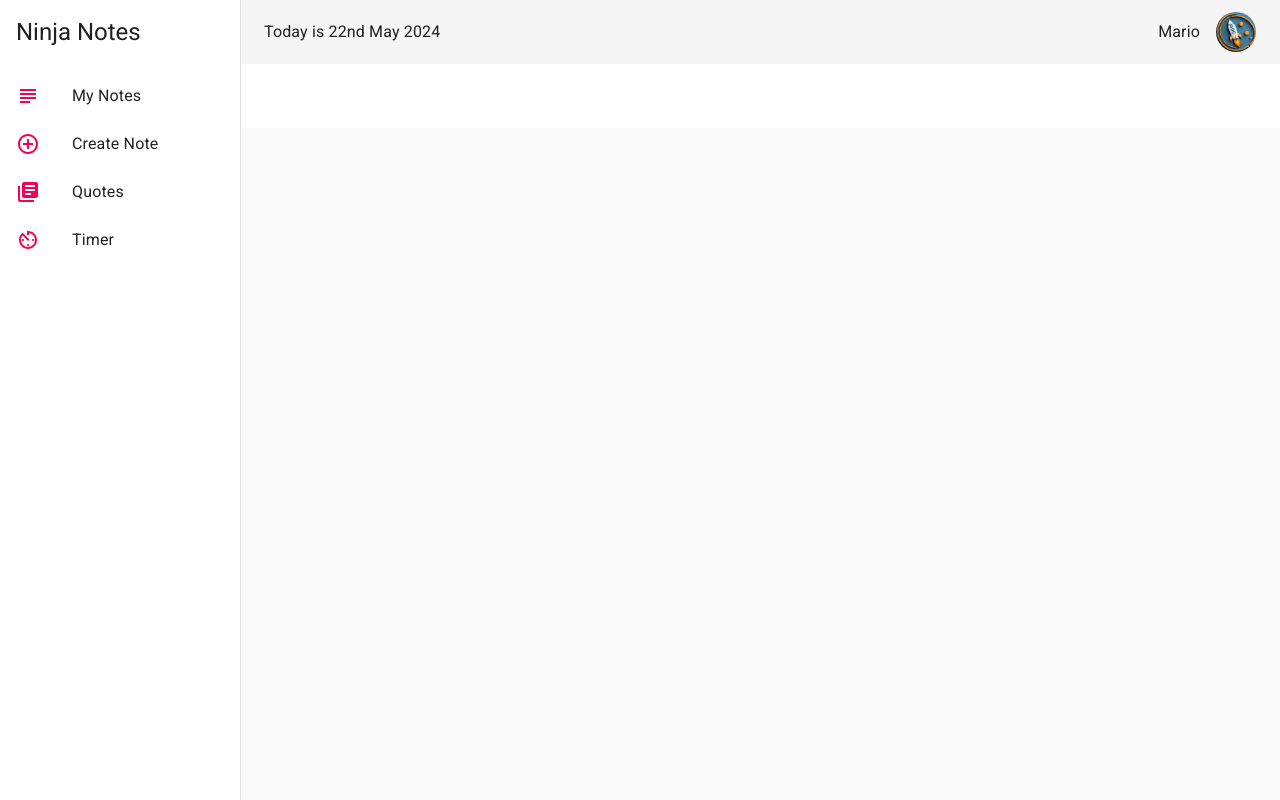
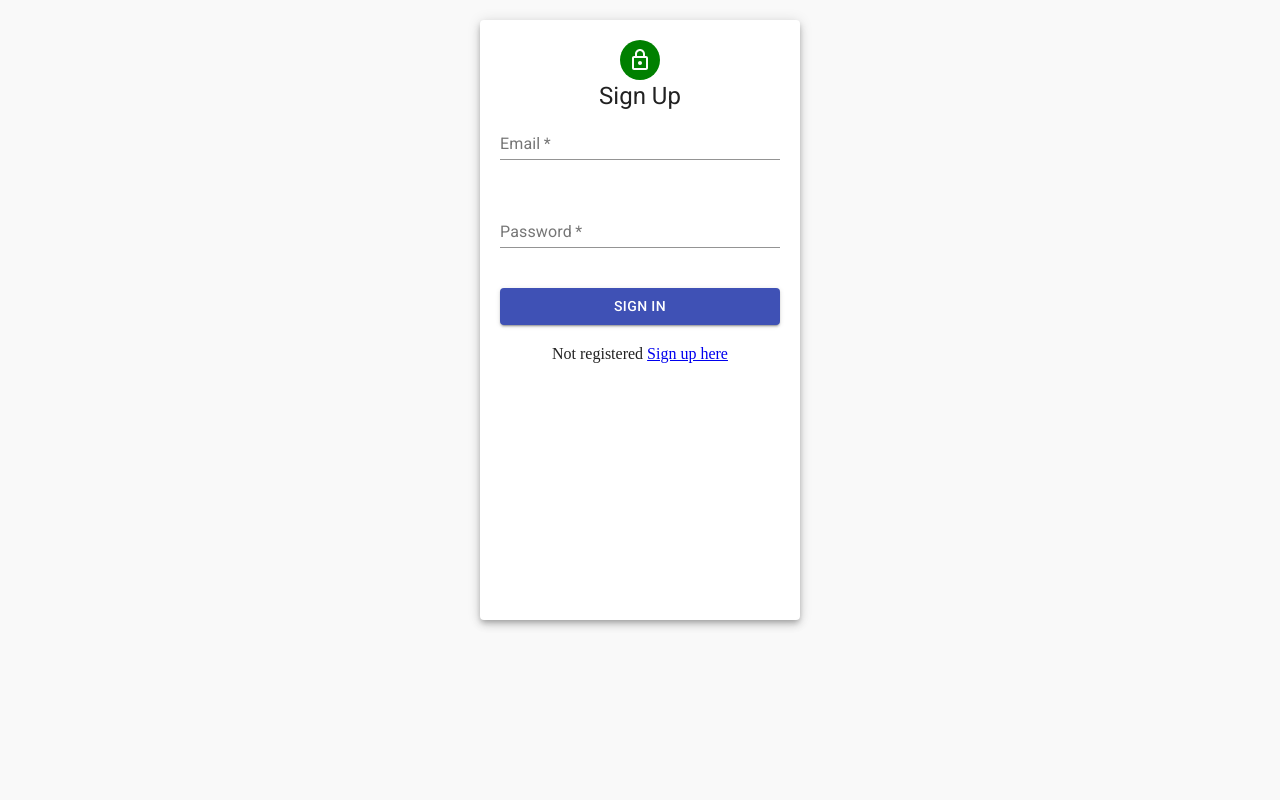
Before and after one commit to obrona/Doubt-Drop-Note-Taking, a React (Create React App) app: page / in a window 1280 px wide. Built offline with nearby package versions, Linux system fonts and the light colour scheme.

Commit message:
added a sign-in, sign-up page

```diff
--- a/data/db.json
+++ b/data/db.json
@@ -23,6 +23,24 @@
       "title": "Play games",
       "details": "Play elden ring",
       "category": "todos"
+    },
+    {
+      "id": "136a",
+      "title": "Clean room",
+      "details": "Sweep the room",
+      "category": "todos"
+    },
+    {
+      "id": "ce0f",
+      "title": "Do geog",
+      "details": "write essay",
+      "category": "todos"
+    },
+    {
+      "id": "beff",
+      "title": "Do geog",
+      "details": "Do geog",
+      "category": "todos"
     }
   ]
 }
--- a/src/App.js
+++ b/src/App.js
@@ -4,31 +4,47 @@ import Create from './pages/Create'
 import Quotes from './pages/Quotes'
 import { Layout } from './components/Layout'
 import PomodoroTimer from './timerComponents/PomodoroTimer'
+import { useState } from 'react'
+import { Redirect } from 'react-router-dom/cjs/react-router-dom.min'
+import SignIn from './pages/SignIn'
+import SignUp from './pages/SignUp'
 
 
 
 
 
 function App() {
+  const [login, setLogin] = useState(true);
   return (
 
     <BrowserRouter>
+      <Route exact path='/'>
+        <SignIn login={login} setLogin={setLogin}/>
+      </Route>
+      <Route exact path='/signUp'>
+        <SignUp />
+      </Route>
+
+      <Route path='/login'>
+        {(login) ?
         <Layout>
           <Switch>
-          <Route exact path="/notes">
+            <Route exact path="/login/notes">
               <Notes />
             </Route>
-          <Route exact path="/create">
+            <Route exact path="/login/create">
               <Create />
             </Route>
-          <Route exact path='/quotes'>
+            <Route exact path='/login/quotes'>
               <Quotes />
             </Route>
-          <Route exact path='/timer'>
+            <Route exact path='/login/timer'>
               <PomodoroTimer />
             </Route>
           </Switch>
         </Layout>
+        : <Redirect to='/' />}
+      </Route>
     </BrowserRouter>
 
   );
--- a/src/components/Layout.js
+++ b/src/components/Layout.js
@@ -68,7 +68,7 @@ export function Layout({ children }) {
                 </div>
                 <List>
                     {menuItems.map(item => (
-                        <ListItem key={item.text} button onClick={() => history.push(item.path)} className={(location.pathname == item.path) ? classes.active : null}>
+                        <ListItem key={item.text} button onClick={() => history.push('/login' + item.path)} className={(location.pathname == item.path) ? classes.active : null}>
                             <ListItemIcon>{item.icon}</ListItemIcon>
                             <ListItemText>{item.text}</ListItemText>
                         </ListItem>
--- a/src/pages/Create.js
+++ b/src/pages/Create.js
@@ -38,7 +38,7 @@ export default function Create() {
     }
     if (title && details) {
       fetch('http://localhost:8000/notes',
-        {method: 'POST', header: {'Content type': 'application/json'}, body: JSON.stringify({title, details, category})}).then(() => history.push('/'));
+        {method: 'POST', header: {'Content type': 'application/json'}, body: JSON.stringify({title, details, category})}).then(() => history.push('/login/notes'));
     }
   }
 
--- a/src/pages/Notes.js
+++ b/src/pages/Notes.js
@@ -56,8 +56,8 @@ export default function Notes() {
   return (
     <Container>
       <div className={classes.flex}>
-      <TextField placeholder='Search or input empty string to reset' className={classes.textField} onChange={(e) => setText(e.target.value)} />
-      <Button onClick={()=>handleSearch()}>Search</Button>
+        <TextField placeholder='Search or input empty string to reset' className={classes.textField} onChange={(e) => setText(e.target.value)} />
+        <Button onClick={()=>handleSearch()}>Search</Button>
       </div>
       <Masonry breakpointCols={breakpoints} className='my-masonry-grid' columnClassName='my-masonry-grid_column'>
         {notes.map(note => (<div key={note.id}>
--- /dev/null
+++ b/src/pages/SignIn.js
@@ -0,0 +1,42 @@
+import { Paper, makeStyles, Grid, Avatar, TextField, FormControlLabel, Button, Typography } from "@material-ui/core";
+import { CheckBox } from "@material-ui/icons";
+import LockOutlinedIcon from '@material-ui/icons/LockOutlined'
+import { useState } from "react";
+import { Link, Redirect, useHistory } from 'react-router-dom'
+
+
+
+export default function SignIn({login, setLogin}) {
+    const paperStyle = {padding:20, height:'70vh', width:280, margin:'20px auto'}
+    const avatarStyle = {backgroundColor:'green'}
+    const history = useHistory()
+
+    const [email, setEmail] = useState('')
+    const [password, setPassword] = useState('')
+
+    function handleLogin() {
+        console.log("login")
+        setLogin(true)
+        history.push('/login/notes')
+    }
+    return (
+        <Grid>
+            <Paper elevation={5} style={paperStyle}>
+                <Grid align='center'>
+                    <Avatar style={avatarStyle}><LockOutlinedIcon /></Avatar>
+                    <Typography variant='h5'>Sign Up</Typography>
+                </Grid>
+                <TextField label='Email' placeholder='Enter email' fullWidth required onChange={e => setEmail(e.target.value)}/>
+                <div style={{padding:'20px'}} />
+                <TextField label='Password' placeholder='Enter password' type='password' fullWidth required onChange={e => setPassword(e.target.value)}/>
+                <div style={{padding:'20px'}} />
+                <Button variant='contained' type='submit' color='primary' fullWidth onClick={() => handleLogin()}>Sign In</Button>
+                <Grid align='center'>
+                    <p style={{margin:'20px auto'}}>Not registered <Link to='/signUp'>Sign up here</Link></p>
+                </Grid>
+
+
+            </Paper>
+        </Grid>
+    )
+}
--- /dev/null
+++ b/src/pages/SignUp.js
@@ -0,0 +1,30 @@
+import { Paper, makeStyles, Grid, Avatar, TextField, FormControlLabel, Button, Typography } from "@material-ui/core";
+import { CheckBox } from "@material-ui/icons";
+import LockOutlinedIcon from '@material-ui/icons/LockOutlined'
+import { Link } from 'react-router-dom'
+
+
+export default function SignUp() {
+    const paperStyle = {padding:20, height:'70vh', width:280, margin:'20px auto'}
+    const avatarStyle = {backgroundColor:'green'}
+    return (
+        <Grid>
+            <Paper elevation={5} style={paperStyle}>
+                <Grid align='center'>
+                    <Avatar style={avatarStyle}><LockOutlinedIcon /></Avatar>
+                    <Typography variant='h5'>Sign In</Typography>
+                </Grid>
+                <TextField label='Username' placeholder='Enter username' fullWidth required/>
+                <div style={{padding:'20px'}} />
+                <TextField label='Password' placeholder='Enter password' type='password' fullWidth required/>
+                <div style={{padding:'20px'}} />
+                <Button variant='contained' type='submit' color='primary' fullWidth>Sign Up</Button>
+                <Grid align='center'>
+                    <p style={{margin:'20px auto'}}>Registered <Link to='/'>Sign in here</Link></p>
+                </Grid>
+
+
+            </Paper>
+        </Grid>
+    )
+}
```
Lines whose indentation alone changed are shown as unchanged.
